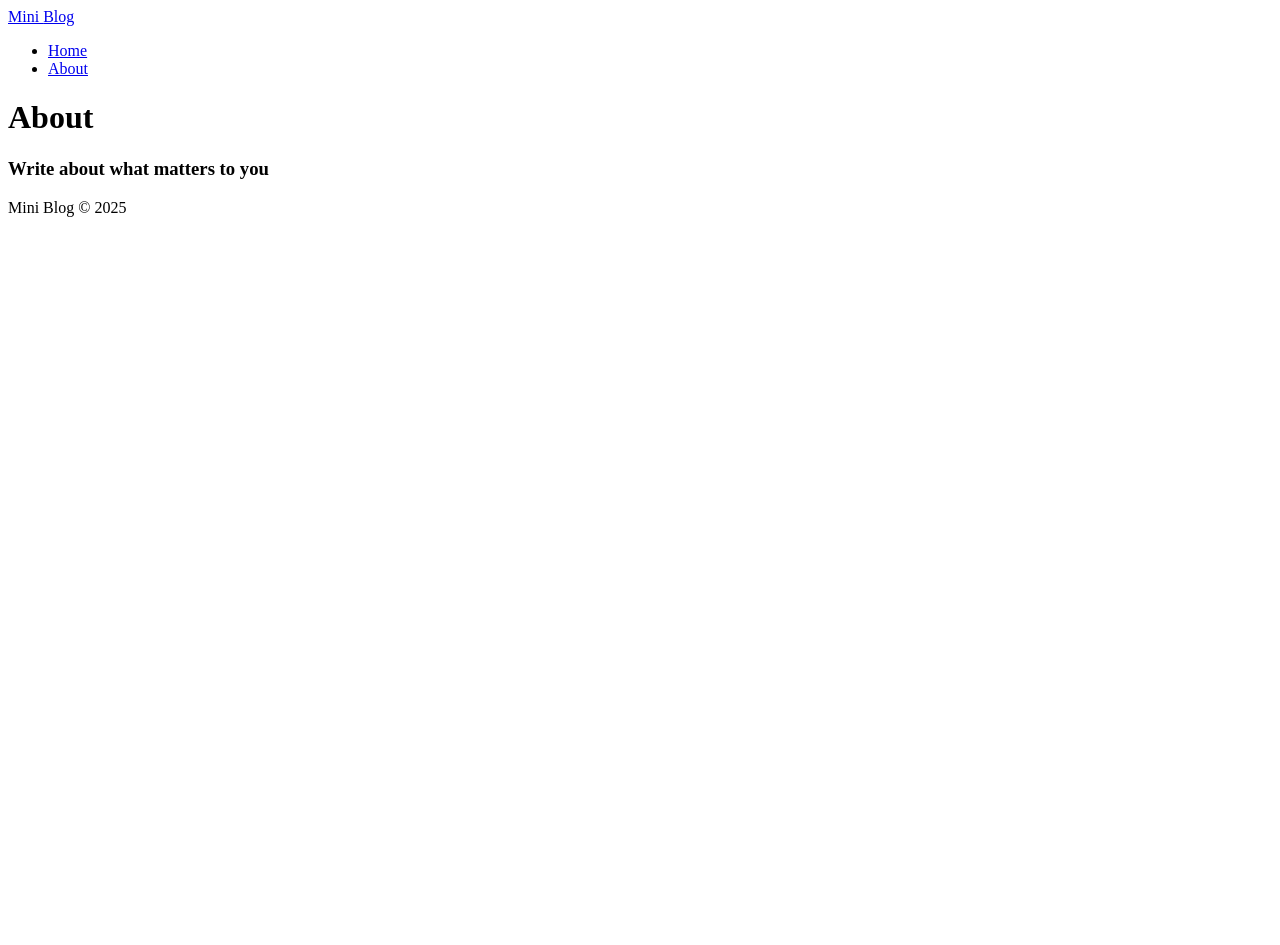
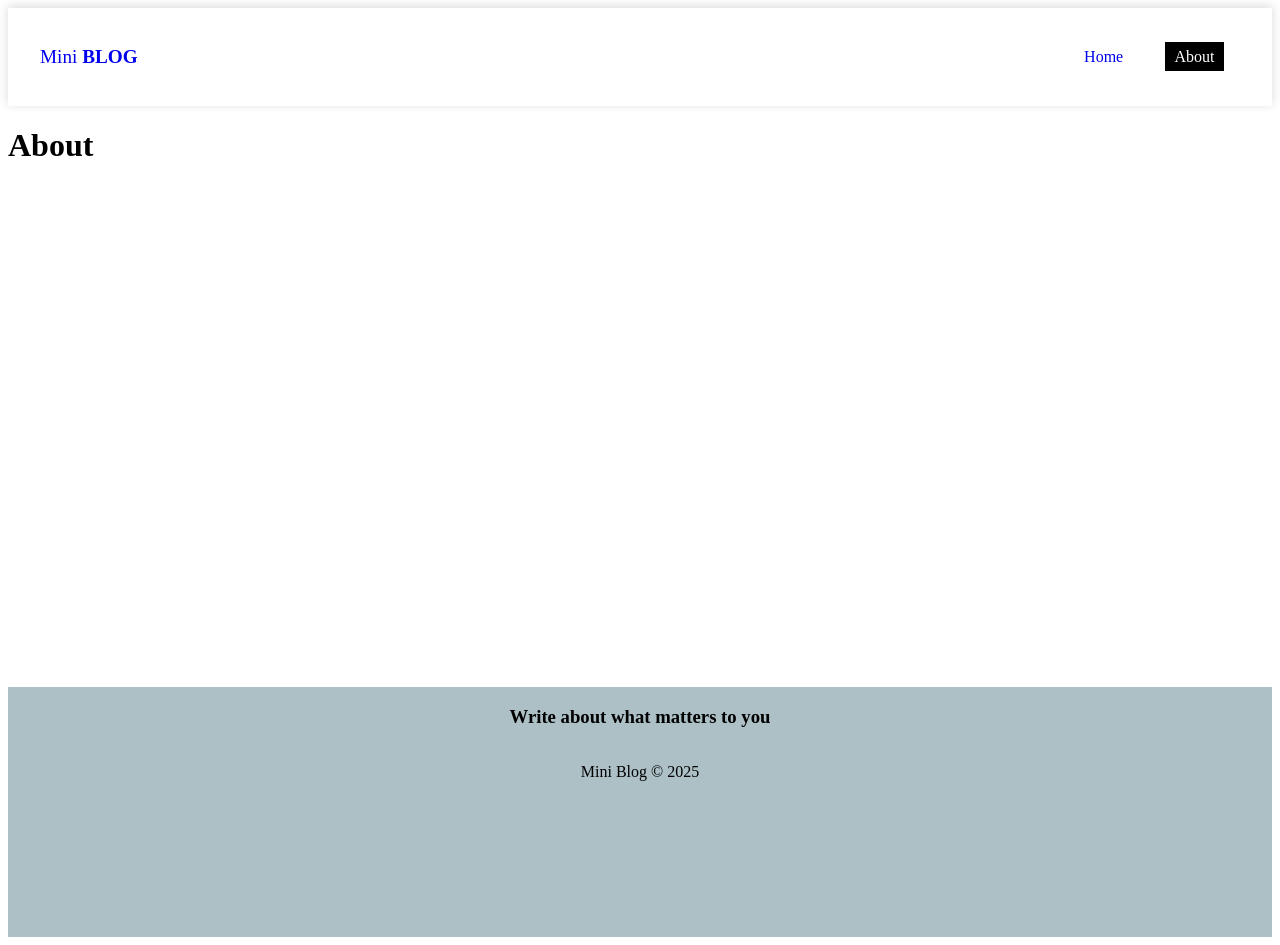
Before and after one commit to lucasldemello/react-zero-to-mastery-course, a React (Vite) app in the folder projects/miniblog/: page /about in a window 1280 px wide. Before the commit the page ends 800 px from the top, so only its background shows below. Built offline with nearby package versions, Linux system fonts and the light colour scheme.

Commit message:
style: css for navbar and footer

```diff
--- a/projects/miniblog/src/App.jsx
+++ b/projects/miniblog/src/App.jsx
@@ -15,10 +15,12 @@
     <div className="App">
       <BrowserRouter>
         <Navbar />
-        <Routes>
-          <Route path="/" element={<Home />} />
-          <Route path="/about" element={<About />} />
-        </Routes>
+        <div className="container">
+          <Routes>
+            <Route path="/" element={<Home />} />
+            <Route path="/about" element={<About />} />
+          </Routes>
+        </div>
         <Footer />
       </BrowserRouter>
     </div>
--- a/projects/miniblog/src/components/Footer.jsx
+++ b/projects/miniblog/src/components/Footer.jsx
@@ -4,7 +4,7 @@
 
 const Footer = () => {
   return (
-    <footer>
+    <footer className={styles.footer}>
       <h3>Write about what matters to you</h3>
       <p>Mini Blog &copy; 2025</p>
     </footer>
--- a/projects/miniblog/src/components/Footer.module.css
+++ b/projects/miniblog/src/components/Footer.module.css
@@ -0,0 +1,7 @@
+.footer {
+    height: 250px;
+    display: flex;
+    flex-direction: column;
+    align-items: center;
+    background-color: #ACC0C6;
+}
--- a/projects/miniblog/src/components/Navbar.jsx
+++ b/projects/miniblog/src/components/Navbar.jsx
@@ -5,15 +5,25 @@
 const Navbar = () => {
   return (
     <nav className={styles.navbar}>
-      <NavLink to="/" className={styles.logo}>
+      <NavLink to="/" className={styles.brand}>
         Mini <span>Blog</span>
       </NavLink>
-      <ul>
+      <ul className={styles.links_list}>
         <li>
-          <NavLink to="/">Home</NavLink>
+          <NavLink
+            to="/"
+            className={({ isActive }) => (isActive ? styles.active : undefined)}
+          >
+            Home
+          </NavLink>
         </li>
         <li>
-          <NavLink to="/about">About</NavLink>
+          <NavLink
+            to="/about"
+            className={({ isActive }) => (isActive ? styles.active : undefined)}
+          >
+            About
+          </NavLink>
         </li>
       </ul>
     </nav>
--- a/projects/miniblog/src/components/Navbar.module.css
+++ b/projects/miniblog/src/components/Navbar.module.css
@@ -0,0 +1,36 @@
+.navbar {
+    display: flex;
+    box-shadow: rgba(0, 0, 0, .15) 0px -2px 10px 0px;
+    justify-content: space-between;
+    align-items: center;
+    padding: .5em 2em;
+}
+
+.brand {
+    font-size: 1.2em;
+    text-decoration: none;
+}
+
+.brand span {
+   font-weight: 900;
+   text-transform: uppercase;
+}
+
+.links_list {
+    display: flex;
+    list-style: none;
+}
+
+.links_list li {
+    margin: 1em;
+}
+
+.links_list li a {
+    text-decoration: none;
+    padding: .4em .6em;
+}
+
+.active {
+    background-color: #000;
+    color: #fff;
+}
```
